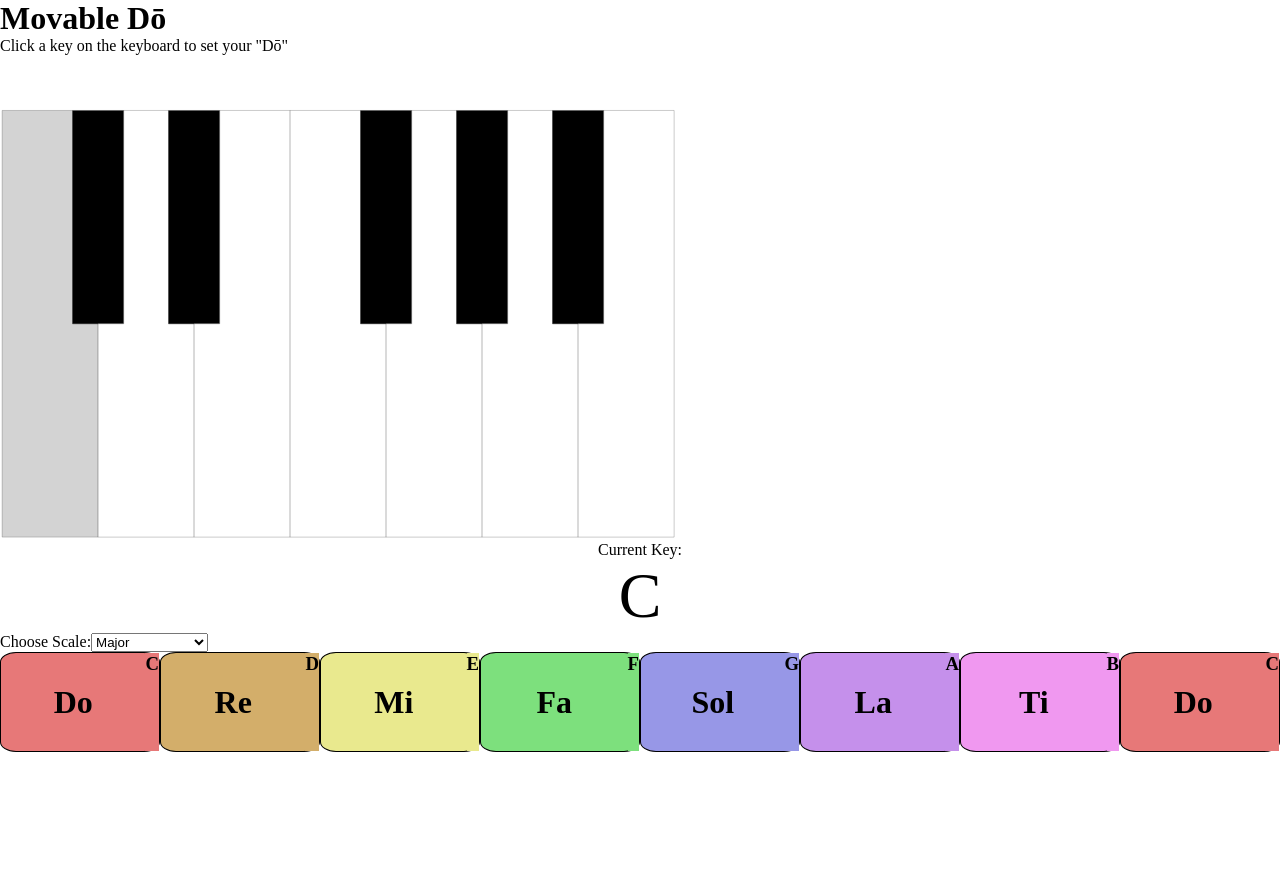
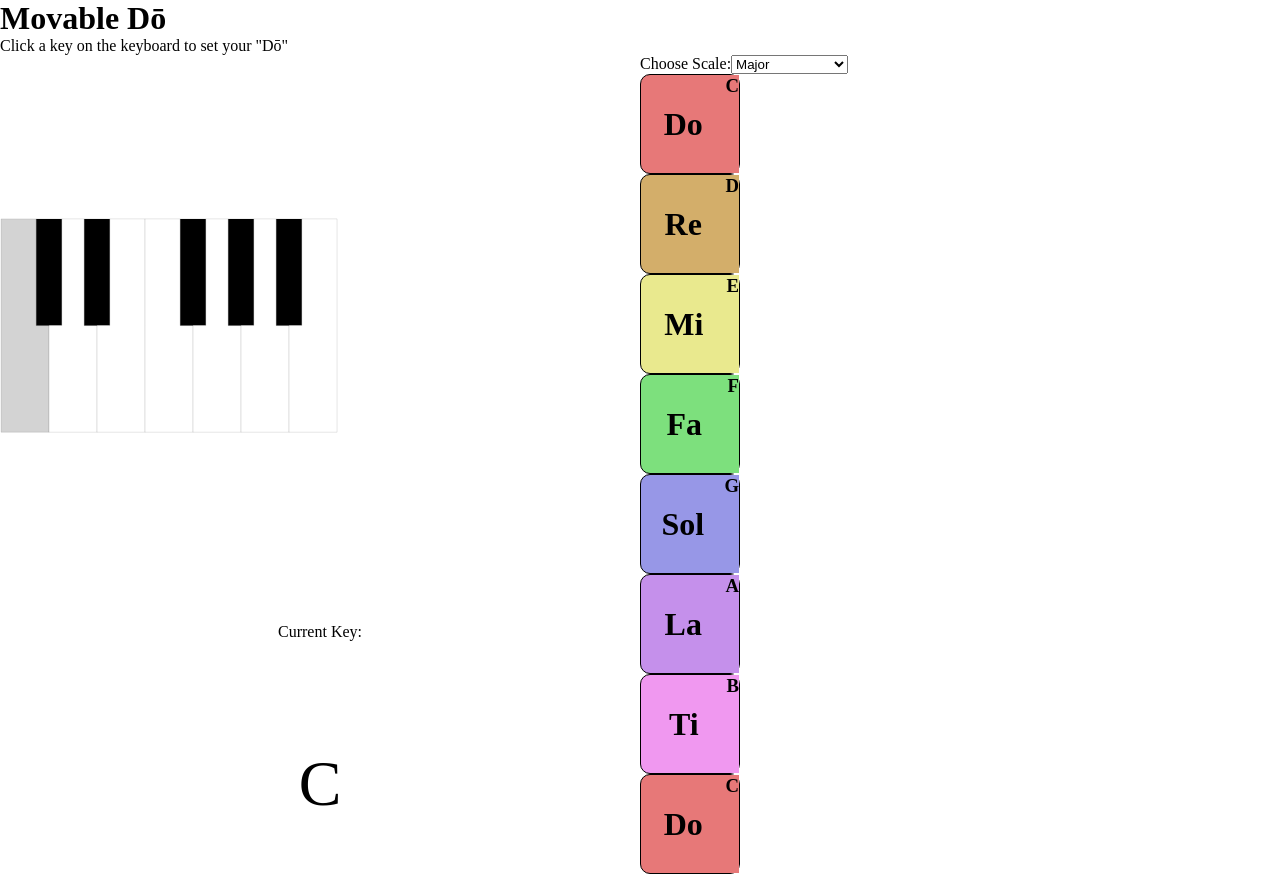
Before and after one commit to natedaniels42/movable-do, a React (Create React App) app: page / in a window 1280 px wide. Before the commit the page ends 800 px from the top, so only its background shows below. Built offline with nearby package versions, Linux system fonts and the light colour scheme; a web font is replaced by a local one.

Commit message:
Made layout changes for client

```diff
--- a/src/App.css
+++ b/src/App.css
@@ -10,10 +10,15 @@ html {
   font-weight: 300;
 }
 
+#main-container {
+  display: flex;
+  height: 100%;
+}
+
 #keyboard {
   display: flex;
   flex-direction: column;
-  width: 100%;
+  width: 50%;
 }
 
 #keyboard > * {
@@ -43,14 +48,13 @@ html {
 
 #solfege-box {
   display: flex;
-  justify-content: space-between;
+  flex-direction: column;
 }
 
 .syllable {
   display: flex;
-  width: 12.5%;
+  width: 100px;
   height: 100px;
-  max-width: 12.5%;
   border: 1px solid black;
   border-radius: 10%;
   cursor: pointer;
--- a/src/App.js
+++ b/src/App.js
@@ -25,8 +25,10 @@ const App = () => {
     <div className="App">
       <h1>Movable D&#333;</h1>
       <p>Click a key on the keyboard to set your "D&#333;"</p>
-      <Keyboard handleKeyClick={handleKeyClick} current={current} />
-      <Solfege current={current} />
+      <div id="main-container">
+        <Keyboard handleKeyClick={handleKeyClick} current={current} />
+        <Solfege current={current} />
+      </div>
     </div>
   );
 }
```
